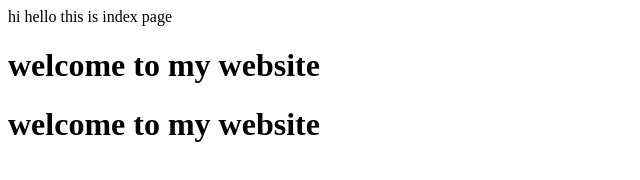
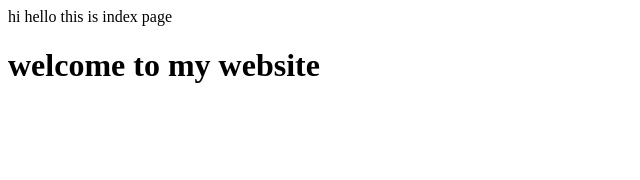
Before and after one commit to ahmadali786575-cpu/myfirstproject, a plain HTML site: page index.html in a window 1280 px wide. Shown: the whole page, without its empty margins (0-640 px from the left). Drawn offline with Linux system fonts and the light colour scheme.

Commit message:
worked done

```diff
--- a/index.html
+++ b/index.html
@@ -8,6 +8,5 @@
 <body>
     hi hello this is index page
     <h1>welcome to my website</h1>
-    <h1>welcome to my website</h1>
 </body>
 </html>
```
